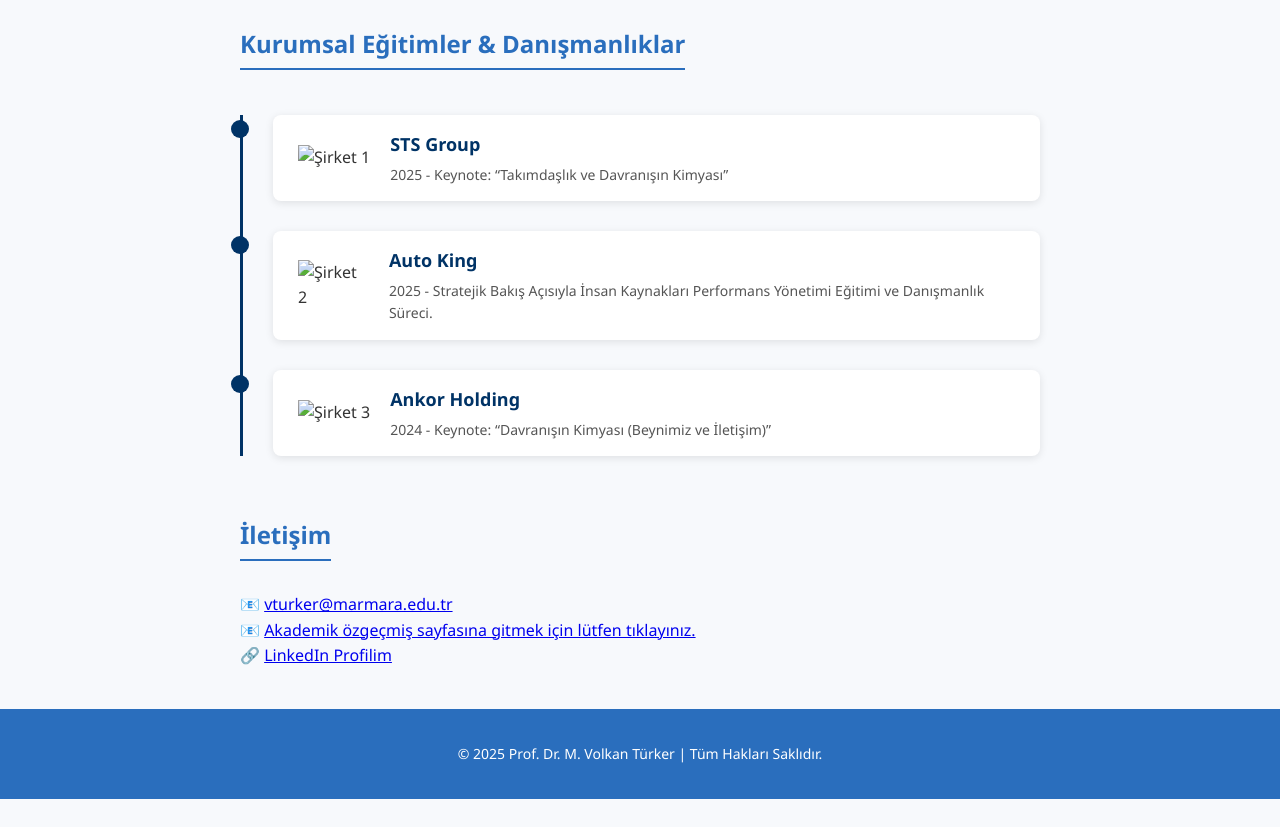
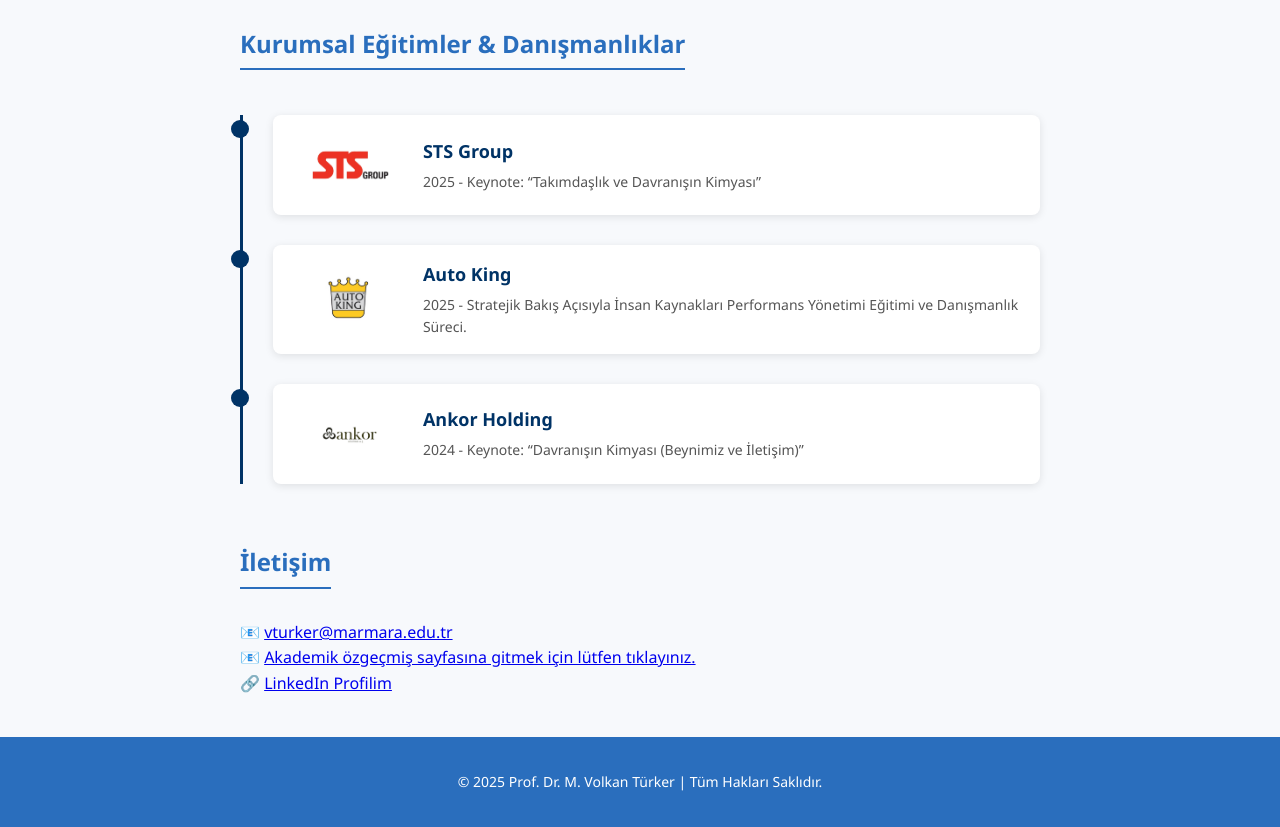
Before and after one commit to mvolkanturker/volkanturker.github.io, a plain HTML site: page index.html in a window 1280 px wide. Shown: the part 1220-2047 px from the top of the page. Before the commit the page ends 2019 px from the top, so only its background shows below. Drawn offline with Linux system fonts and the light colour scheme.

Commit message:
Update index.html

```diff
--- a/index.html
+++ b/index.html
@@ -168,7 +168,7 @@ Evli ve iki çocuk babası olan Türker’in, yabancı dili İngilizcedir.
 
       <div class="timeline-item">
         <div class="timeline-content">
-          <img src="logos/company1.png" alt="Şirket 1">
+          <img src="company1.png" alt="Şirket 1">
           <div>
             <h3>STS Group</h3>
             <p>2025 - Keynote: “Takımdaşlık ve Davranışın Kimyası”</p>
@@ -178,7 +178,7 @@ Evli ve iki çocuk babası olan Türker’in, yabancı dili İngilizcedir.
 
       <div class="timeline-item">
         <div class="timeline-content">
-          <img src="logos/company2.png" alt="Şirket 2">
+          <img src="company2.png" alt="Şirket 2">
           <div>
             <h3>Auto King</h3>
             <p>2025 - Stratejik Bakış Açısıyla İnsan Kaynakları Performans Yönetimi Eğitimi ve Danışmanlık Süreci.</p>
@@ -188,7 +188,7 @@ Evli ve iki çocuk babası olan Türker’in, yabancı dili İngilizcedir.
 
       <div class="timeline-item">
         <div class="timeline-content">
-          <img src="logos/company3.png" alt="Şirket 3">
+          <img src="company3.png" alt="Şirket 3">
           <div>
             <h3>Ankor Holding</h3>
             <p>2024 - Keynote: “Davranışın Kimyası (Beynimiz ve İletişim)”</p>
```
